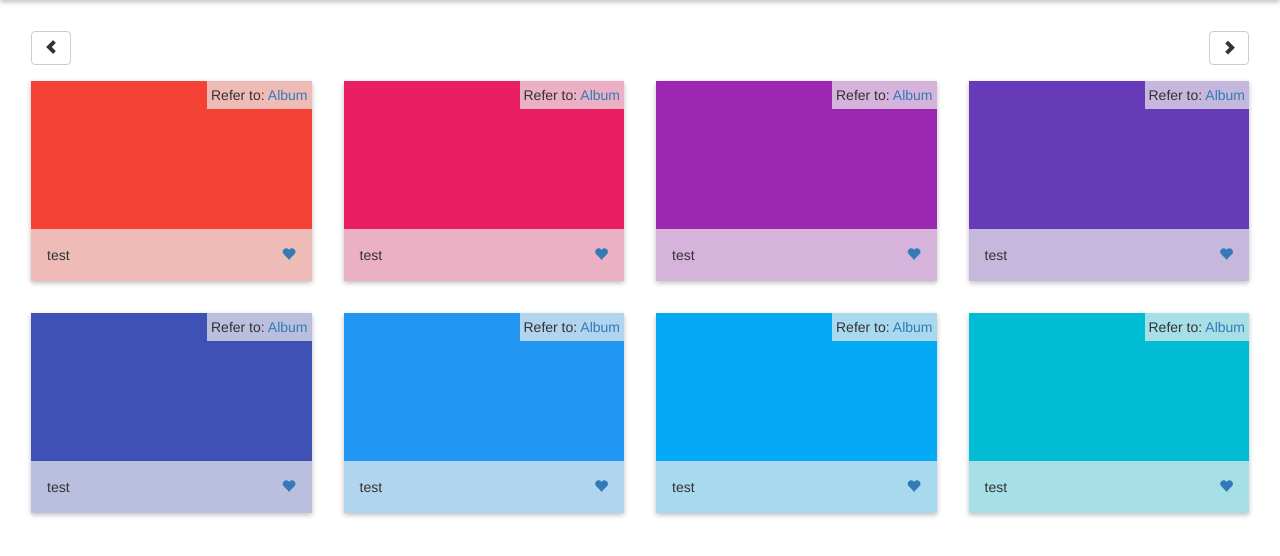
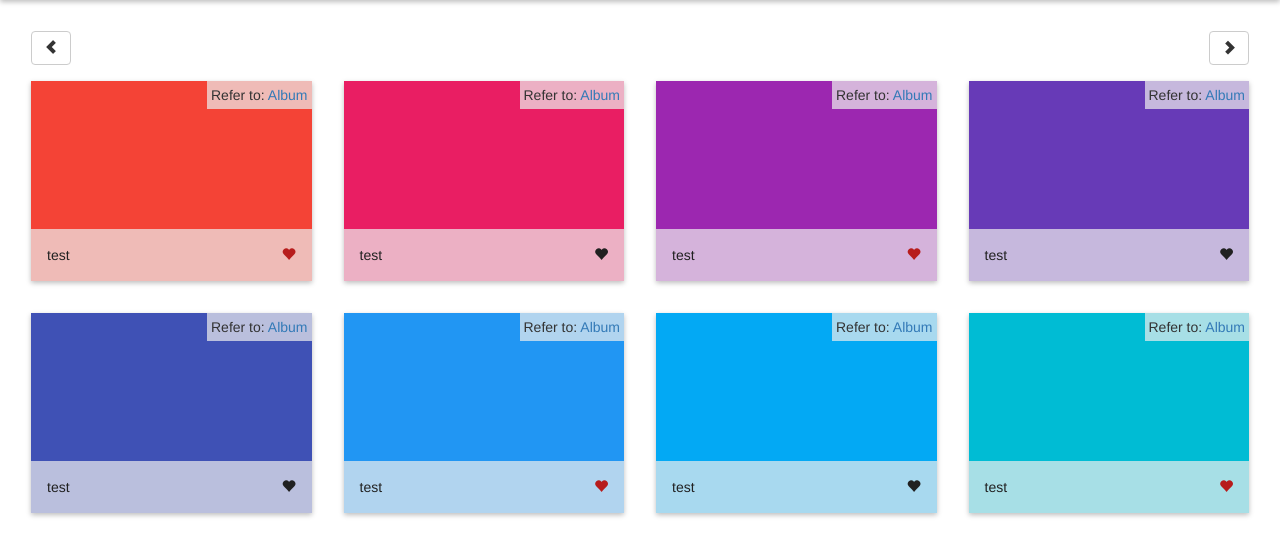
Before and after one commit to AuliaYF/Gallery, a PHP site: page / in a window 1280 px wide. Shown: the part 50-606 px from the top of the page. Run offline with PHP 8.4, Linux system fonts and the light colour scheme.

Commit message:
Improvised

```diff
--- a/css/style.css
+++ b/css/style.css
@@ -66,6 +66,13 @@ border-color: #0288D1;
 }
 .photo > .wrapper > .info > p{
 	margin-bottom: 0;
+	color: #212121;
+}
+.photo > .wrapper > .info > a{
+	color: #212121;
+}
+.photo > .wrapper > .info > a.active{
+	color: #B71C1C;
 }
 .photo > .wrapper > a.link{
 	position: absolute;
```
